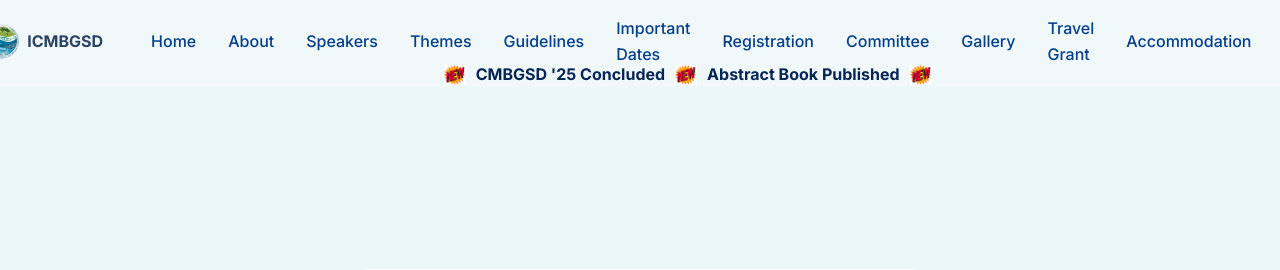
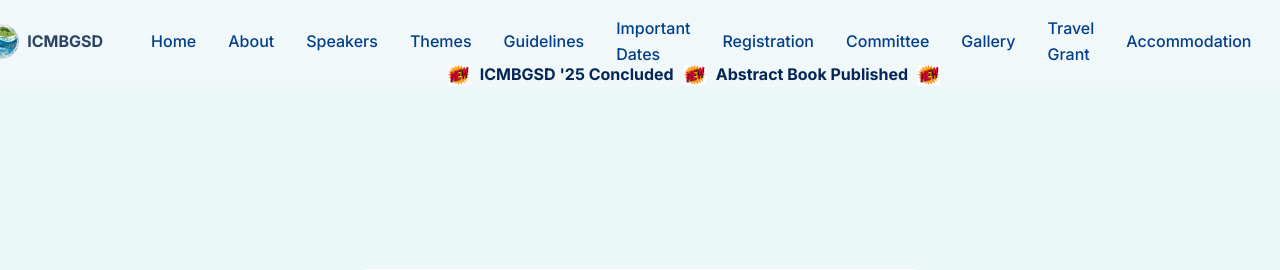
Before and after one commit to aswinpradeepc/marine_sc, a Django app: page /accommodation/ in a window 1280 px wide. Shown: the top 270 px of the page. Run offline with Django 4.2, Linux system fonts and the light colour scheme; some libraries are stand-ins or nearby versions.

Commit message:
final changes i guess

```diff
--- a/templates/new_maricon/new_nav.html
+++ b/templates/new_maricon/new_nav.html
@@ -33,7 +33,7 @@
 {#<a href="{% url 'register' %}">#}
     <div class="remove-lag">
     <img src="{% static 'gif/new.gif' %}" alt="" width="20px">
-    <span>CMBGSD '25 Concluded</span>
+    <span>ICMBGSD '25 Concluded</span>
 {#    <img src="{% static 'gif/new.gif' %}" alt="" width="20px">#}
 {#    <span>Submit your abstract by 20th March 2025</span>#}
     <img src="{% static 'gif/new.gif' %}" alt="" width="20px">
```
